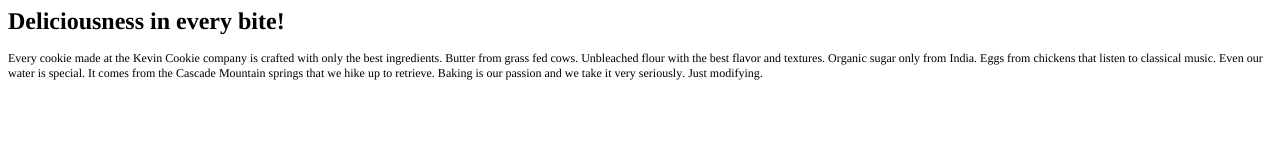
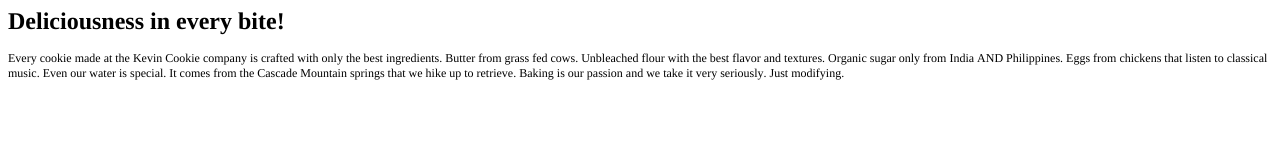
Before and after one commit to VenkataThallam/KeerthiPractice, a plain HTML site: page index.htm in a window 1280 px wide. Drawn offline with Linux system fonts and the light colour scheme.

Commit message:
Update index.htm

```diff
--- a/index.htm
+++ b/index.htm
@@ -13,6 +13,6 @@
 </head>
 <body>
 <h1 style="margin: 0.0px 0.0px 16.1px 0.0px; font: 24.0px Times; color: #000000; -webkit-text-stroke: #000000"><span class="s1"><b>Deliciousness in every bite!</b></span></h1>
-<p class="p2"><span class="s1">Every cookie made at the Kevin Cookie company is crafted with only the best ingredients. Butter from grass fed cows. Unbleached flour with the best flavor and textures. Organic sugar only from India. Eggs from chickens that listen to classical music. Even our water is special. It comes from the Cascade Mountain springs that we hike up to retrieve. Baking is our passion and we take it very seriously. Just modifying.</span></p>
+<p class="p2"><span class="s1">Every cookie made at the Kevin Cookie company is crafted with only the best ingredients. Butter from grass fed cows. Unbleached flour with the best flavor and textures. Organic sugar only from India AND Philippines. Eggs from chickens that listen to classical music. Even our water is special. It comes from the Cascade Mountain springs that we hike up to retrieve. Baking is our passion and we take it very seriously. Just modifying.</span></p>
 </body>
 </html>
```
